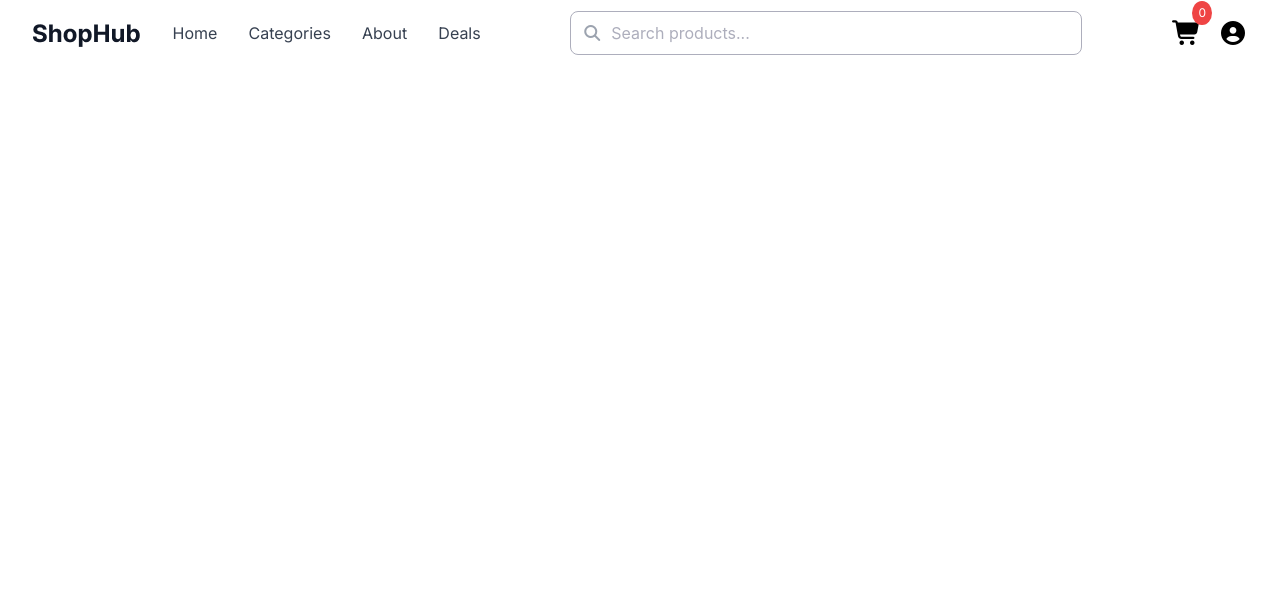
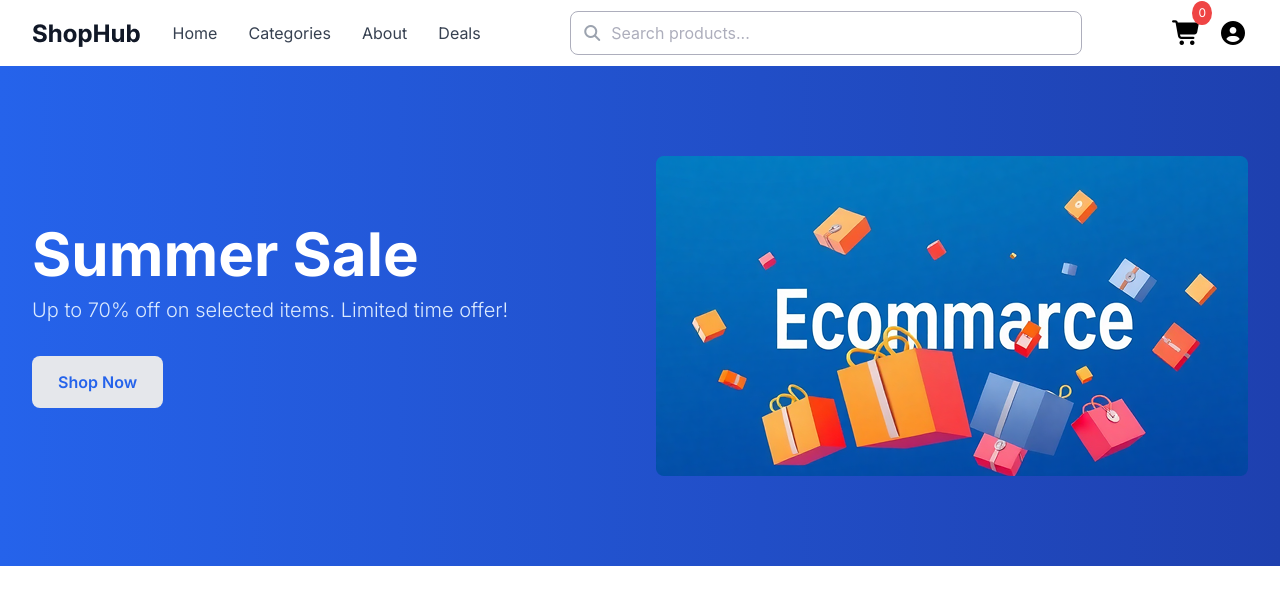
Before and after one commit to imam-programmer/ShopHub-E-commerce, a React (Vite) app: page / in a window 1280 px wide. Shown: the top 604 px of the page. Built offline with nearby package versions, Linux system fonts and the light colour scheme.

Commit message:
Banner done

```diff
--- a/src/App.jsx
+++ b/src/App.jsx
@@ -1,10 +1,12 @@
 import React from 'react'
 import Header from './components/Header'
+import Banner from './components/Banner'
 
 const App = () => {
   return (
     <>
    <Header/>
+   <Banner/>
     </>
   )
 }
--- /dev/null
+++ b/src/components/Banner.jsx
@@ -0,0 +1,23 @@
+import React from 'react'
+
+const Banner = () => {
+  return (
+    <section className='h-125 bg-linear-to-r from-[#2563EB] to-[#1E40AF]'>
+        <div className="container">
+          <div className="banner-container flex justify-between items-center pt-22.5">
+            <div className="banner-text">
+              <h1 className='text-[#FFFFFF] leading-15 text-[60px] font-bold font-inter mb-3'>Summer Sale</h1>
+              <p className='font-inter font-light mb-8 leading-7 text-[20px] text-[#DBEAFE]'>Up to 70% off on selected items. Limited time offer!</p>
+              <button className='banner-btn'>Shop Now</button>
+            </div>
+
+            <div className="banner-image">
+              <img src="./image/banner.png" alt="" />
+            </div>
+          </div>
+        </div>
+    </section>
+  )
+}
+
+export default Banner
--- a/src/components/Header.jsx
+++ b/src/components/Header.jsx
@@ -3,7 +3,7 @@ import React from "react";
 const Header = () => {
   return (
     <>
-      <header >
+      <header className="mb-6.5">
         <div className="container">
           <nav className="flex justify-between items-center h-16.25">
             <div className="flex items-center gap-[31.52px]">
--- a/src/index.css
+++ b/src/index.css
@@ -1,7 +1,7 @@
 @import "tailwindcss";
 
 .container{
-    @apply w-304 h-10  mx-auto
+    @apply max-w-304 h-10  mx-auto
 }
 @theme{
     --font-inter: "Inter", sans-serif;
@@ -15,3 +15,9 @@
 .cart-span{
     @apply absolute text-[12px] font-normal font-inter  text-[#FFFFFF] rounded-[50%] p-1.5 bg-[#EF4444] -top-5 -right-2.5
 }
+/* ===============header part end============================= */
+
+/* =================Banner start================= */
+.banner-btn{
+    @apply font-inter text-[16px] font-semibold text-[#2563EB] bg-[#E5E7EB] rounded-lg pt-3.5 pb-3.5 pr-[26.06px] pl-[26.06px]
+}
```
Also changed, not shown: public/image/banner.png (added).
